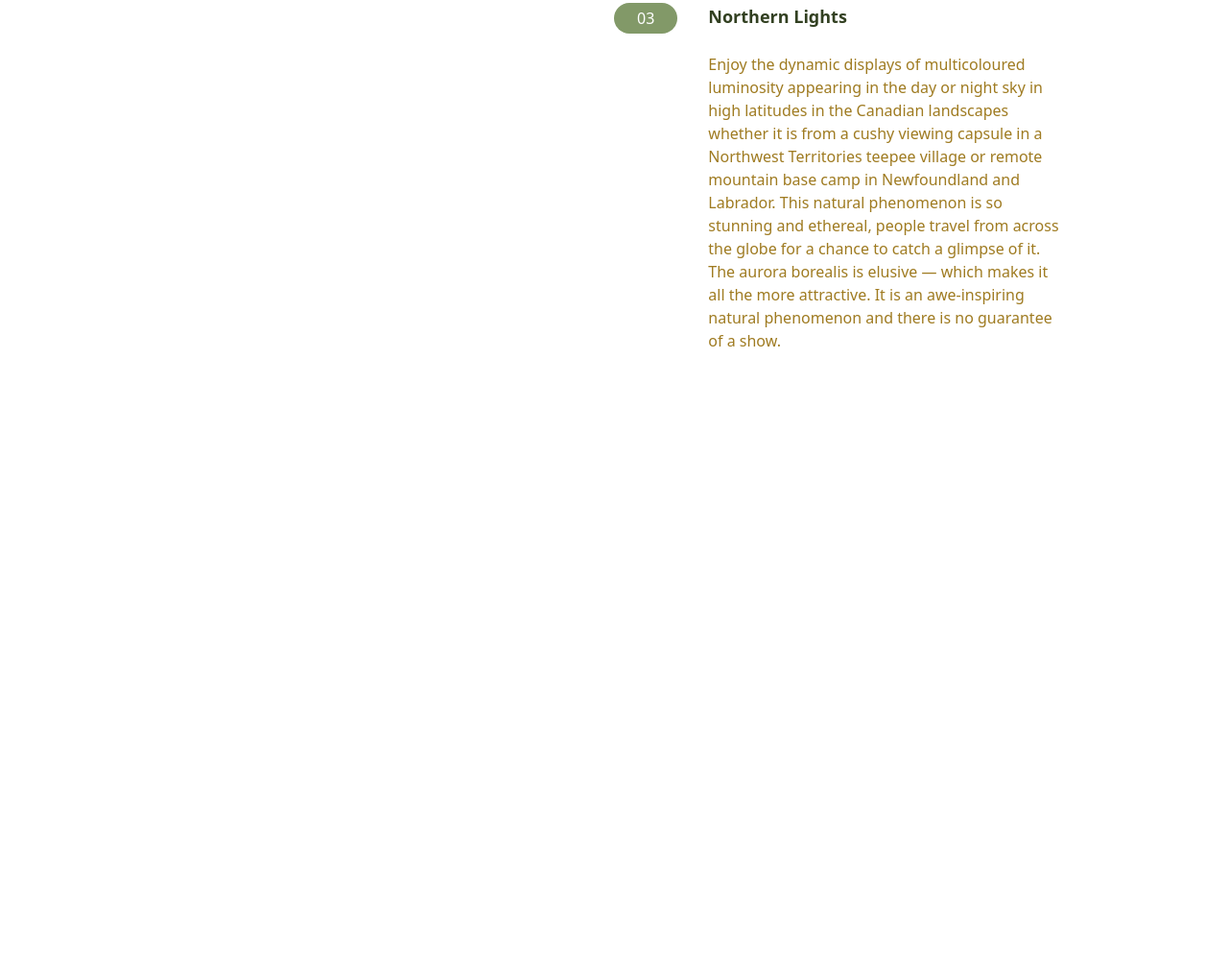
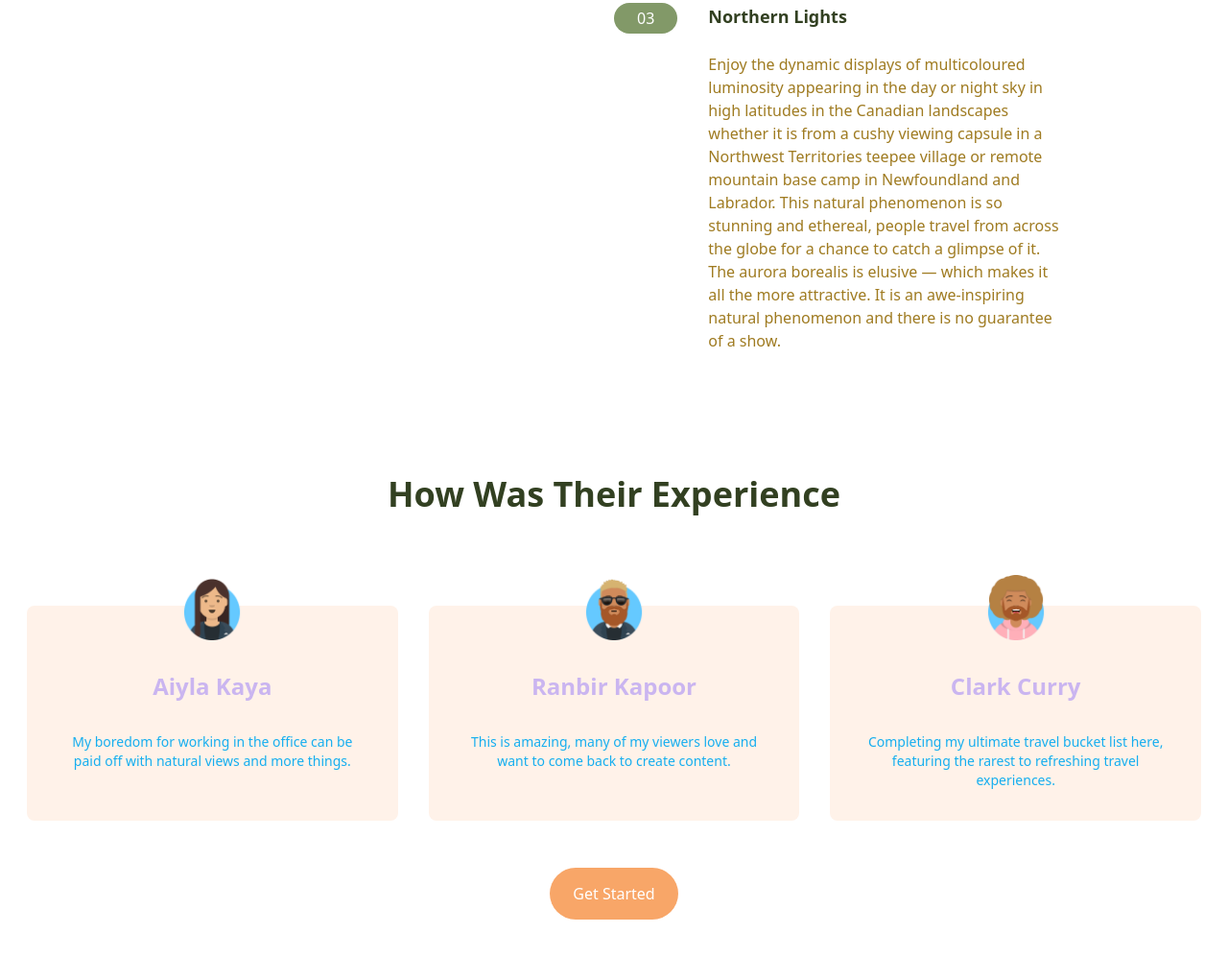
Before and after one commit to Abhay2412/TailwindLandingPageClone, a website: page index.html in a window 1280 px wide. Shown: the part 1247-2244 px from the top of the page at 96% size. Before the commit the page ends 1614 px from the top, so only its background shows below. Drawn offline with Linux system fonts and the light colour scheme.

Commit message:
Finish the Experiences section

```diff
--- a/index.html
+++ b/index.html
@@ -138,5 +138,46 @@
             </div>
         </div>
     </section>
+    <!-- Experiences -->
+    <section id="experiences">
+        <!-- Container for heading and experiences from users -->
+        <div class="max-w-8xl px-7 mx-auto mt-32 text-center">
+            <!-- Heading -->
+            <h2 class="text-4xl font-bold text-center text-darkFernGreen">
+                How Was Their Experience
+            </h2>
+            <!-- Experiences Container -->
+            <div class="flex flex-col mt-24 md:flex-row md:space-x-8">
+                <!-- Experience 1 -->
+                <div class="flex flex-col items-center p-8 space-y-8 rounded-lg bg-veryLightPumpkin md:w-1/3">
+                    <img src="images/avatar1.png" class="w-16 -mt-16" alt="">
+                    <h5 class="text-2xl font-bold text-mediumPurple">Aiyla Kaya</h5>
+                    <p class="text-sm text-buttonBlue">
+                        My boredom for working in the office can be paid off with natural views and more things.
+                    </p>
+                </div>
+                 <!-- Experience 2 -->
+                 <div class="flex flex-col items-center p-8 space-y-8 rounded-lg bg-veryLightPumpkin md:w-1/3">
+                    <img src="images/avatar2.png" class="w-16 -mt-16" alt="">
+                    <h5 class="text-2xl font-bold text-mediumPurple">Ranbir Kapoor</h5>
+                    <p class="text-sm text-buttonBlue">
+                        This is amazing, many of my viewers love and want to come back to create content.
+                    </p>
+                </div>
+                 <!-- Experience 3 -->
+                 <div class="flex flex-col items-center p-8 space-y-8 rounded-lg bg-veryLightPumpkin md:w-1/3">
+                    <img src="images/avatar3.png" class="w-16 -mt-16" alt="">
+                    <h5 class="text-2xl font-bold text-mediumPurple">Clark Curry</h5>
+                    <p class="text-sm text-buttonBlue">
+                        Completing my ultimate travel bucket list here, featuring the rarest to refreshing travel experiences.
+                    </p>
+                </div>
+            </div>
+            <!-- Button -->
+            <div class="my-16">
+                <a href="#" class="p-4 px-6 text-white bg-sandyBrown rounded-full baseline hover:bg-sandyBrownLight">Get Started</a>
+            </div>
+        </div>
+    </section>
 </body>
 </html>
--- a/tailwind.config.js
+++ b/tailwind.config.js
@@ -28,6 +28,9 @@ module.exports = {
         bistreBrown: "#9F7B21",
         mistyMoss: "#BFAA72",
         antiqueBronze: "#645B16",
+        veryLightPumpkin: "#FFF2E9",
+        mediumPurple: "#CAB5F0",
+        buttonBlue: "#16AEEF",
         // Color Scheme 2 for Camping
         sandyBrown: "#F8A668",
         sandyBrownLight: "#FCD3B4",
```
Also changed, not shown: css/main.css, images/avatar1.png (added), images/avatar2.png (added), images/avatar3.png (added).
